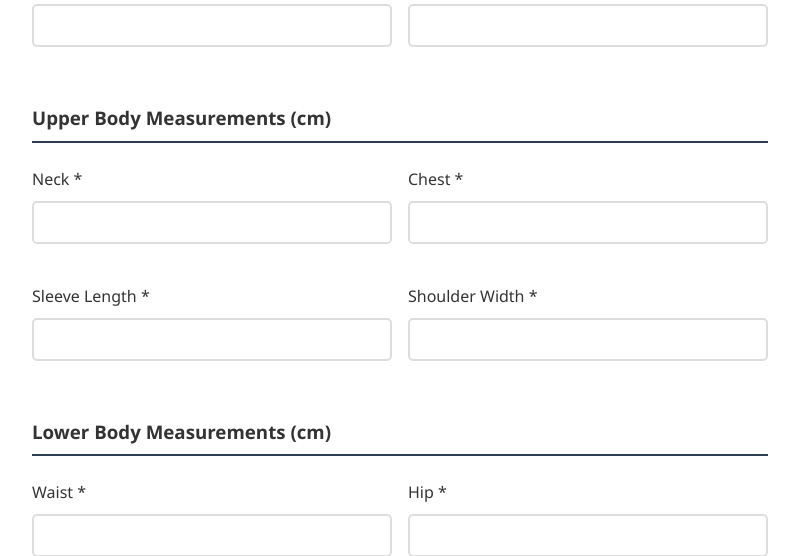
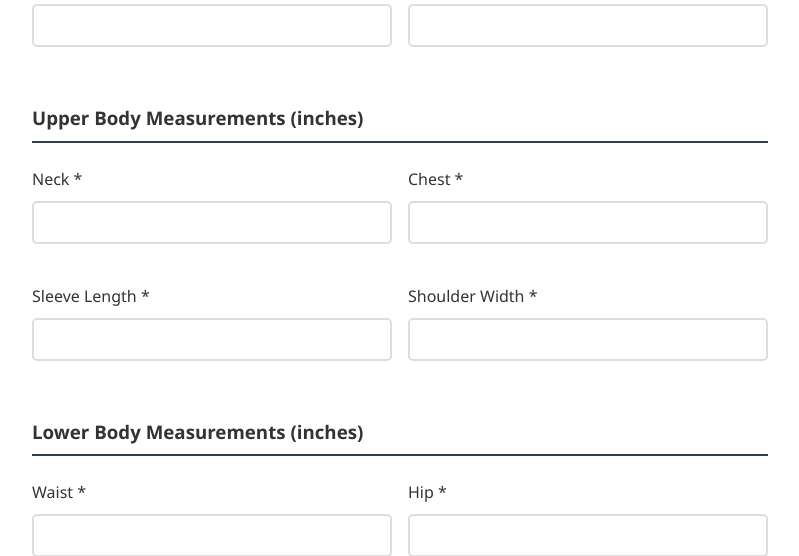
Before and after one commit to D1AZ0W/E-Tailoring-System, a PHP site: page /measurements.php in a window 1280 px wide. Shown: the part 780-1336 px from the top of the page, without its empty margins (235-1034 px from the left). Run offline with PHP 8.4, Linux system fonts and the light colour scheme; the visitor is signed in with stand-in values (Sample User, id 1).

Commit message:
finalcommit

```diff
--- a/measurements.php
+++ b/measurements.php
@@ -167,7 +167,7 @@ $cart_count = isset($_SESSION['cart']) ? count($_SESSION['cart']) : 0;
                         </div>
                     </div>
 
-                    <h3 style="border-bottom: 2px solid #2c3e50; padding-bottom: 0.5rem; margin: 2rem 0 1.5rem;">Upper Body Measurements (cm)</h3>
+                    <h3 style="border-bottom: 2px solid #2c3e50; padding-bottom: 0.5rem; margin: 2rem 0 1.5rem;">Upper Body Measurements (inches)</h3>
 
                     <div class="form-grid">
                         <div class="form-group">
@@ -191,7 +191,7 @@ $cart_count = isset($_SESSION['cart']) ? count($_SESSION['cart']) : 0;
                         </div>
                     </div>
 
-                    <h3 style="border-bottom: 2px solid #2c3e50; padding-bottom: 0.5rem; margin: 2rem 0 1.5rem;">Lower Body Measurements (cm)</h3>
+                    <h3 style="border-bottom: 2px solid #2c3e50; padding-bottom: 0.5rem; margin: 2rem 0 1.5rem;">Lower Body Measurements (inches)</h3>
 
                     <div class="form-grid">
                         <div class="form-group">
```
